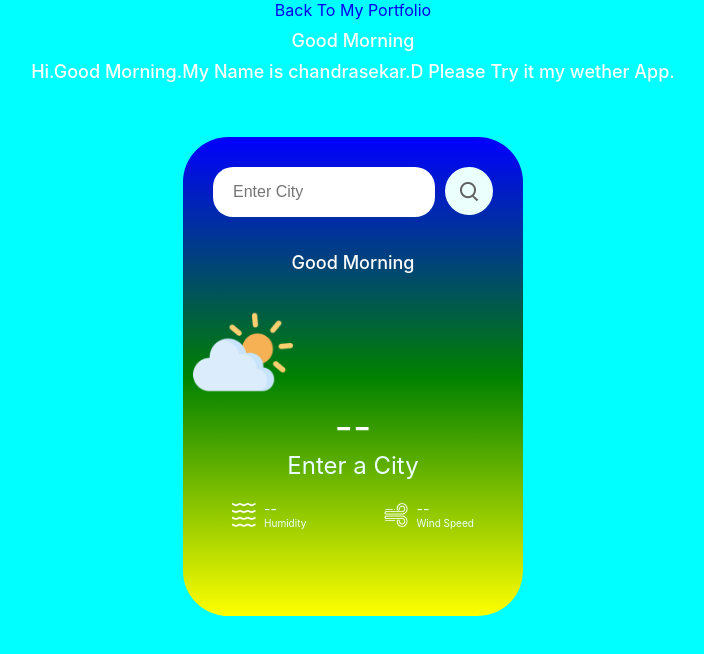
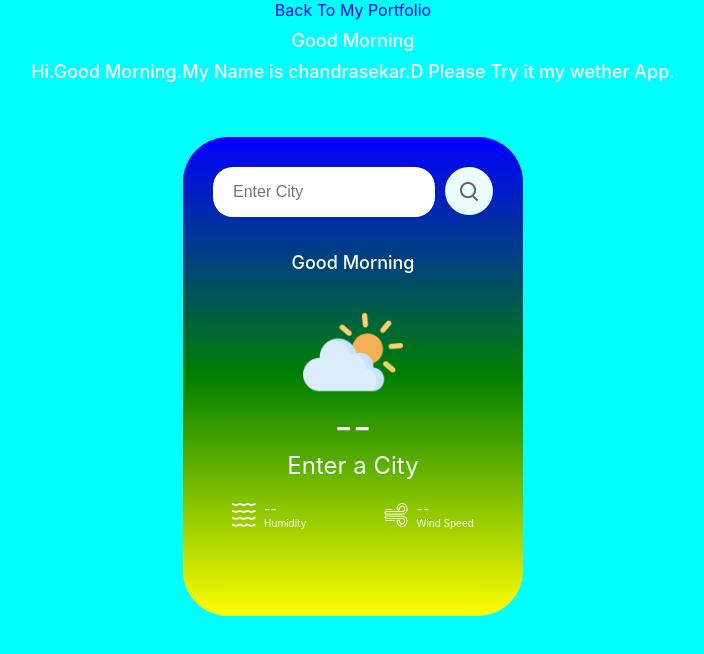
Before and after one commit to chandrasekar-canvas/weatherapps, a React (Create React App) app: page / in a window 1280 px wide. Shown: the top 654 px of the page, without its empty margins (287-991 px from the left). Built offline with nearby package versions, Linux system fonts and the light colour scheme.

Commit message:
Update WetherApp.css

```diff
--- a/src/components/WetherApp/WetherApp.css
+++ b/src/components/WetherApp/WetherApp.css
@@ -72,8 +72,10 @@ padding-top: 20px;
 
 .weather-image{
     display:flex;
+
     justify-content: center;
     margin-top:29px;
+    margin-left: 110px;
     width: 100px;
     height: 100px;
 }
```
